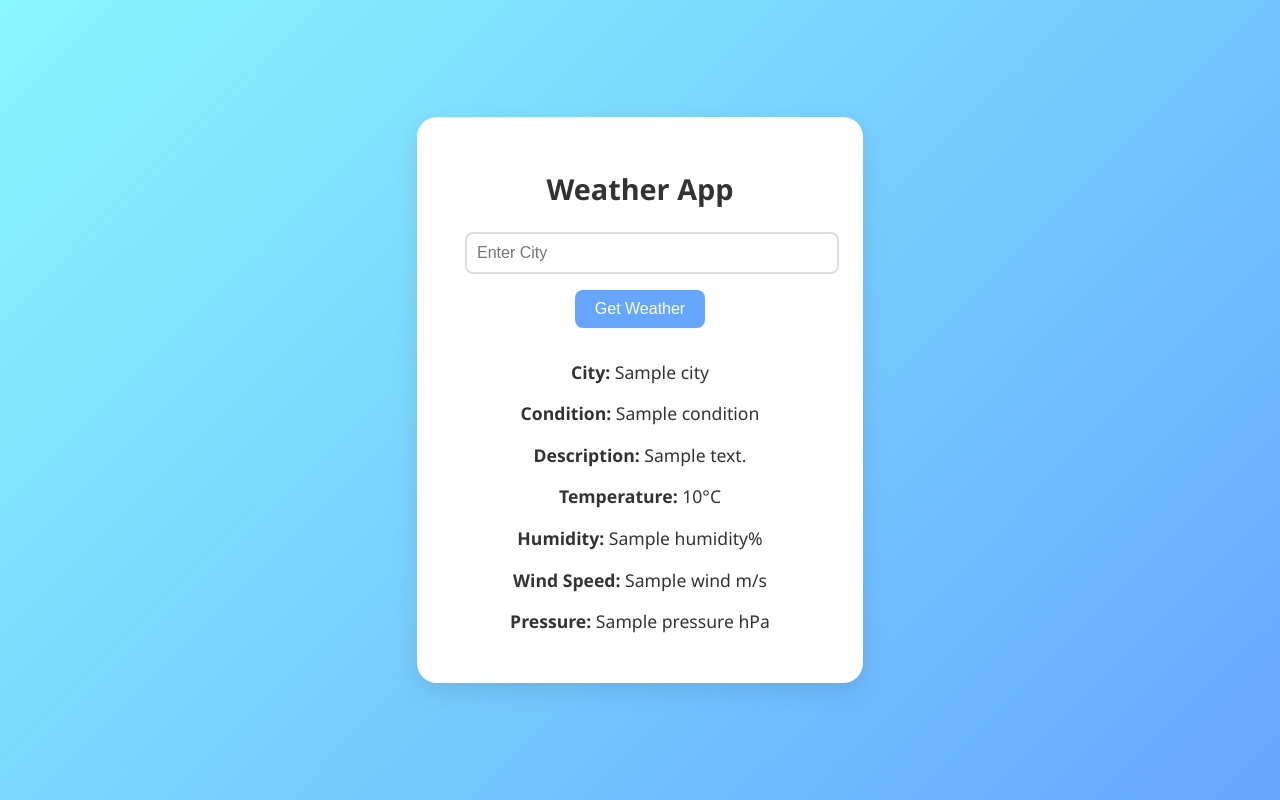
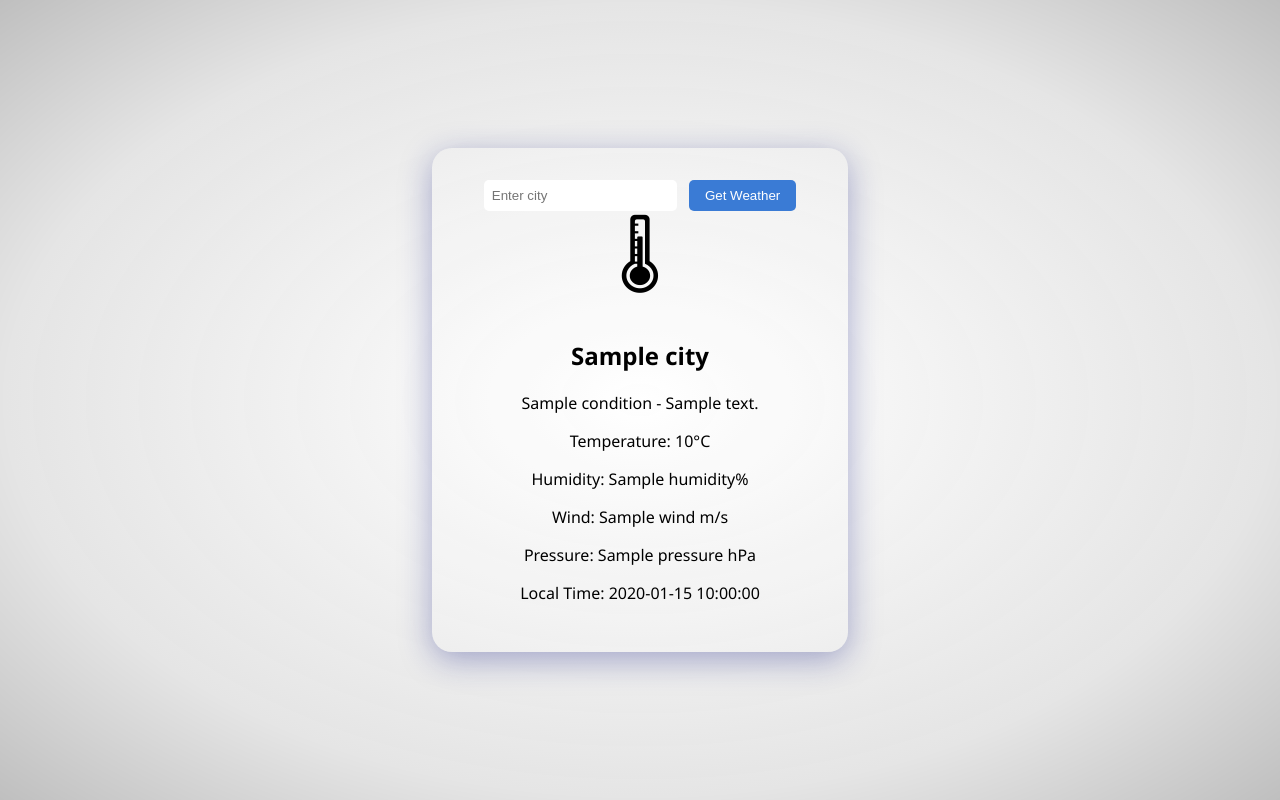
Before and after one commit to parit09/Weather_FLASK, a Flask app: template templates/index.html in a window 1280 px wide. Run offline with Flask 3, Linux system fonts and the light colour scheme; the template is opened without the code that fills it: most values are stand-ins (such as "Sample title", 1, 10 or a date in 2020).

Commit message:
Update index.html

```diff
--- a/templates/index.html
+++ b/templates/index.html
@@ -5,90 +5,217 @@
     <title>Weather App</title>
     <style>
         body {
+            margin: 0;
+            padding: 0;
+            min-height: 100vh;
             font-family: 'Segoe UI', Tahoma, Geneva, Verdana, sans-serif;
-            margin: 0;
-            background: linear-gradient(135deg, #89f7fe, #66a6ff);
             display: flex;
+            flex-direction: column;
+            align-items: center;
             justify-content: center;
-            align-items: center;
-            height: 100vh;
-            color: #333;
-            animation: fadeIn 1.2s ease-in;
+            transition: background 1s;
+            position: relative;
+            overflow: hidden;
         }
-
-        @keyframes fadeIn {
-            from { opacity: 0; transform: translateY(20px); }
-            to { opacity: 1; transform: translateY(0); }
+        body::before {
+            content: "";
+            position: fixed;
+            top: 0; left: 0; right: 0; bottom: 0;
+            z-index: 0;
+            pointer-events: none;
+            /* Soft vignette and blur effect */
+            background: radial-gradient(ellipse at center, rgba(255,255,255,0.15) 0%, rgba(0,0,0,0.10) 70%, rgba(0,0,0,0.25) 100%);
+            backdrop-filter: blur(2px);
         }
-
-        .weather-box {
-            background: white;
+        body.clear {
+            background: linear-gradient(to bottom, #56ccf2, #2f80ed);
+        }
+        body.rain {
+            background: linear-gradient(to bottom, #314755, #26a0da);
+        }
+        body.clouds {
+            background: linear-gradient(to bottom, #757f9a, #d7dde8);
+        }
+        body.snow {
+            background: linear-gradient(to bottom, #e6dada, #274046);
+        }
+        body.default-bg {
+            background: linear-gradient(to bottom, #3a7bd5, #00d2ff);
+        }
+        .weather-container {
+            background: rgba(255,255,255,0.15);
+            border-radius: 20px;
+            box-shadow: 0 8px 32px 0 rgba(31,38,135,0.37);
             padding: 2rem 3rem;
-            border-radius: 20px;
-            box-shadow: 0 8px 24px rgba(0,0,0,0.1);
-            width: 350px;
             text-align: center;
+            position: relative;
+            min-width: 320px;
+            z-index: 2;
         }
-
-        .weather-box h1 {
-            margin-bottom: 0.5rem;
-            font-size: 1.8rem;
+        /* Rain animation */
+        .rain {
+            position: absolute;
+            top: 0; left: 0; width: 100%; height: 100%;
+            pointer-events: none;
+            z-index: 1;
         }
-
-        .weather-box input {
-            width: 100%;
-            padding: 10px;
-            font-size: 1rem;
-            margin: 1rem 0;
-            border: 2px solid #ddd;
-            border-radius: 8px;
-            transition: 0.3s;
+        .raindrop {
+            position: absolute;
+            width: 2px;
+            height: 15px;
+            background: rgba(174,194,224,0.5);
+            bottom: 100%;
+            animation: rain 1s linear infinite;
         }
-
-        .weather-box input:focus {
-            border-color: #66a6ff;
-            outline: none;
+        @keyframes rain {
+            to { transform: translateY(350px); }
         }
-
-        .weather-box button {
-            background: #66a6ff;
+        /* Sun animation */
+        .sun {
+            position: absolute;
+            top: 40px;
+            left: 50%;
+            transform: translateX(-50%);
+            width: 80px;
+            height: 80px;
+            background: radial-gradient(circle, #ffe259 60%, #ffa751 100%);
+            border-radius: 50%;
+            box-shadow: 0 0 60px 20px #ffe25988;
+            z-index: 1;
+            animation: sunMove 4s linear infinite alternate;
+        }
+        @keyframes sunMove {
+            0% { top: 40px; }
+            100% { top: 80px; }
+        }
+        /* Cloud animation */
+        .cloud {
+            position: absolute;
+            top: 60px;
+            left: 50%;
+            transform: translateX(-50%);
+            width: 120px;
+            height: 60px;
+            background: #fff;
+            border-radius: 60px;
+            box-shadow: 40px 0 60px 10px #fff, -40px 0 60px 10px #fff;
+            opacity: 0.8;
+            z-index: 1;
+            animation: cloudMove 8s linear infinite alternate;
+        }
+        @keyframes cloudMove {
+            0% { left: 40%; }
+            100% { left: 60%; }
+        }
+        /* Snow animation */
+        .snow {
+            position: absolute;
+            top: 0; left: 0; width: 100%; height: 100%;
+            pointer-events: none;
+            z-index: 1;
+        }
+        .snowflake {
+            position: absolute;
+            color: #fff;
+            font-size: 1.5em;
+            opacity: 0.8;
+            animation: snow 3s linear infinite;
+        }
+        @keyframes snow {
+            to { transform: translateY(350px); }
+        }
+        .weather-icon {
+            font-size: 4rem;
+            margin-bottom: 1rem;
+            z-index: 2;
+            position: relative;
+        }
+        .weather-info {
+            z-index: 2;
+            position: relative;
+        }
+        input[type="text"] {
+            padding: 0.5rem;
+            border-radius: 5px;
+            border: none;
+            margin-right: 0.5rem;
+        }
+        button {
+            padding: 0.5rem 1rem;
+            border-radius: 5px;
+            border: none;
+            background: #3a7bd5;
             color: white;
-            border: none;
-            padding: 10px 20px;
-            font-size: 1rem;
-            border-radius: 8px;
             cursor: pointer;
-            transition: background 0.3s;
         }
-
-        .weather-box button:hover {
-            background: #558de8;
-        }
-
-        .result {
-            margin-top: 2rem;
-            font-size: 1.1rem;
-        }
+        .cloud1 { top: 80px; left: 30%; animation-duration: 12s; }
+        .cloud2 { top: 120px; left: 60%; animation-duration: 16s; }
+        .cloud3 { top: 160px; left: 45%; animation-duration: 20s; }
     </style>
 </head>
-<body>
-    <div class="weather-box">
-        <h1>Weather App</h1>
+<body class="{% if weather %}{{ weather.condition|lower }}{% else %}default-bg{% endif %}">
+    <div class="weather-container">
         <form method="POST">
-            <input type="text" name="city" placeholder="Enter City" required>
+            <input type="text" name="city" placeholder="Enter city" required>
             <button type="submit">Get Weather</button>
         </form>
-
         {% if weather %}
-        <div class="result">
-            <p><strong>City:</strong> {{ weather.city }}</p>
-            <p><strong>Condition:</strong> {{ weather.condition }}</p>
-            <p><strong>Description:</strong> {{ weather.description }}</p>
-            <p><strong>Temperature:</strong> {{ weather.temp }}°C</p>
-            <p><strong>Humidity:</strong> {{ weather.humidity }}%</p>
-            <p><strong>Wind Speed:</strong> {{ weather.wind }} m/s</p>
-            <p><strong>Pressure:</strong> {{ weather.pressure }} hPa</p>
+        <div class="weather-info">
+            <div class="weather-icon">
+                {% if weather.condition == 'Rain' %}
+                    🌧
+                {% elif weather.condition == 'Clouds' %}
+                    ☁
+                {% elif weather.condition == 'Clear' %}
+                    ☀
+                {% elif weather.condition == 'Snow' %}
+                    ❄
+                {% else %}
+                    🌡
+                {% endif %}
+            </div>
+            <h2>{{ weather.city }}</h2>
+            <p>{{ weather.condition }} - {{ weather.description }}</p>
+            <p>Temperature: {{ weather.temp }}°C</p>
+            <p>Humidity: {{ weather.humidity }}%</p>
+            <p>Wind: {{ weather.wind }} m/s</p>
+            <p>Pressure: {{ weather.pressure }} hPa</p>
+            <p>Local Time: {{ weather.time }}</p>
         </div>
+        <!-- Weather Animations -->
+        {% if weather.condition == 'Rain' %}
+        <div class="rain" id="rain"></div>
+        <script>
+            const rain = document.getElementById('rain');
+            for(let i=0; i<50; i++) {
+                let drop = document.createElement('div');
+                drop.className = 'raindrop';
+                drop.style.left = Math.random()*100 + '%';
+                drop.style.animationDelay = Math.random() + 's';
+                drop.style.height = (10 + Math.random()*20) + 'px';
+                rain.appendChild(drop);
+            }
+        </script>
+        {% elif weather.condition == 'Clear' %}
+        <div class="sun"></div>
+        {% elif weather.condition == 'Clouds' %}
+        <div class="cloud cloud1"></div>
+        <div class="cloud cloud2"></div>
+        <div class="cloud cloud3"></div>
+        {% elif weather.condition == 'Snow' %}
+        <div class="snow" id="snow"></div>
+        <script>
+            const snow = document.getElementById('snow');
+            for(let i=0; i<40; i++) {
+                let flake = document.createElement('div');
+                flake.className = 'snowflake';
+                flake.innerHTML = '❄';
+                flake.style.left = Math.random()*100 + '%';
+                flake.style.animationDelay = Math.random() + 's';
+                snow.appendChild(flake);
+            }
+        </script>
+        {% endif %}
         {% endif %}
     </div>
 </body>
```
